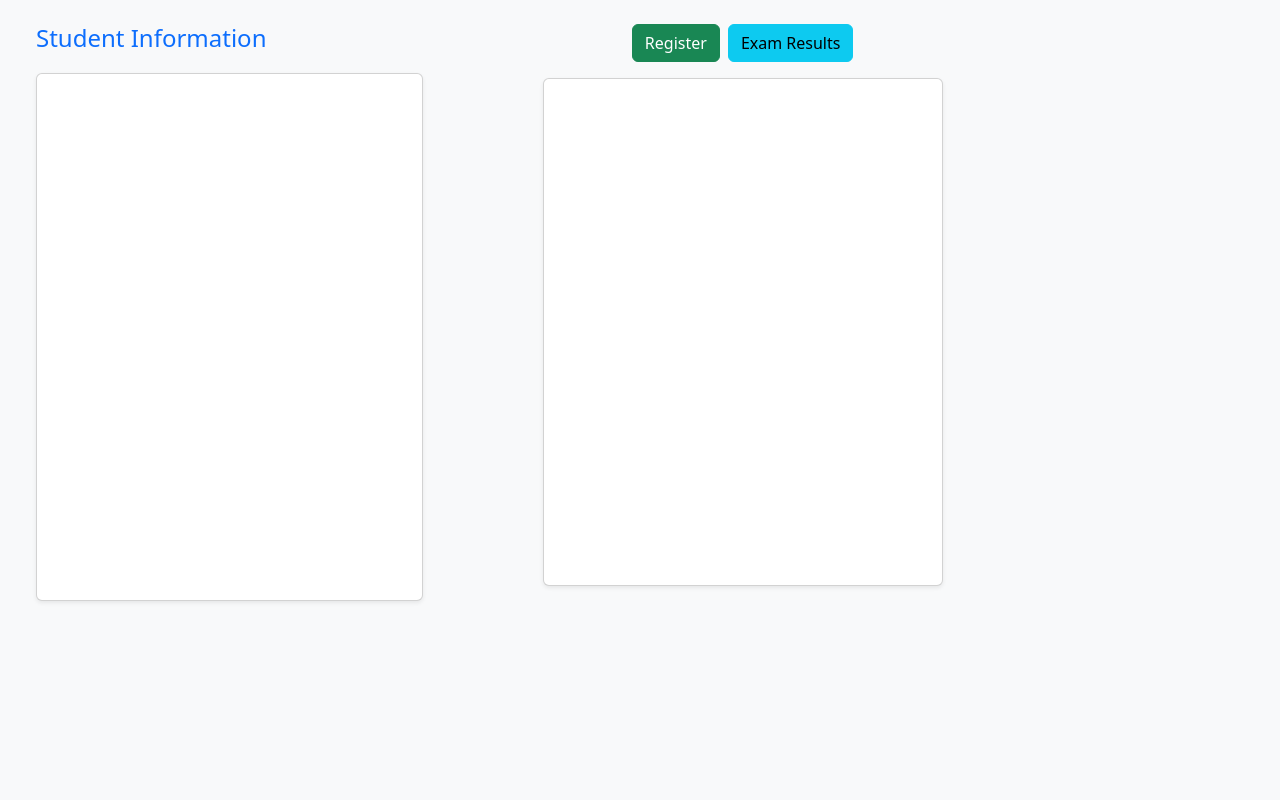
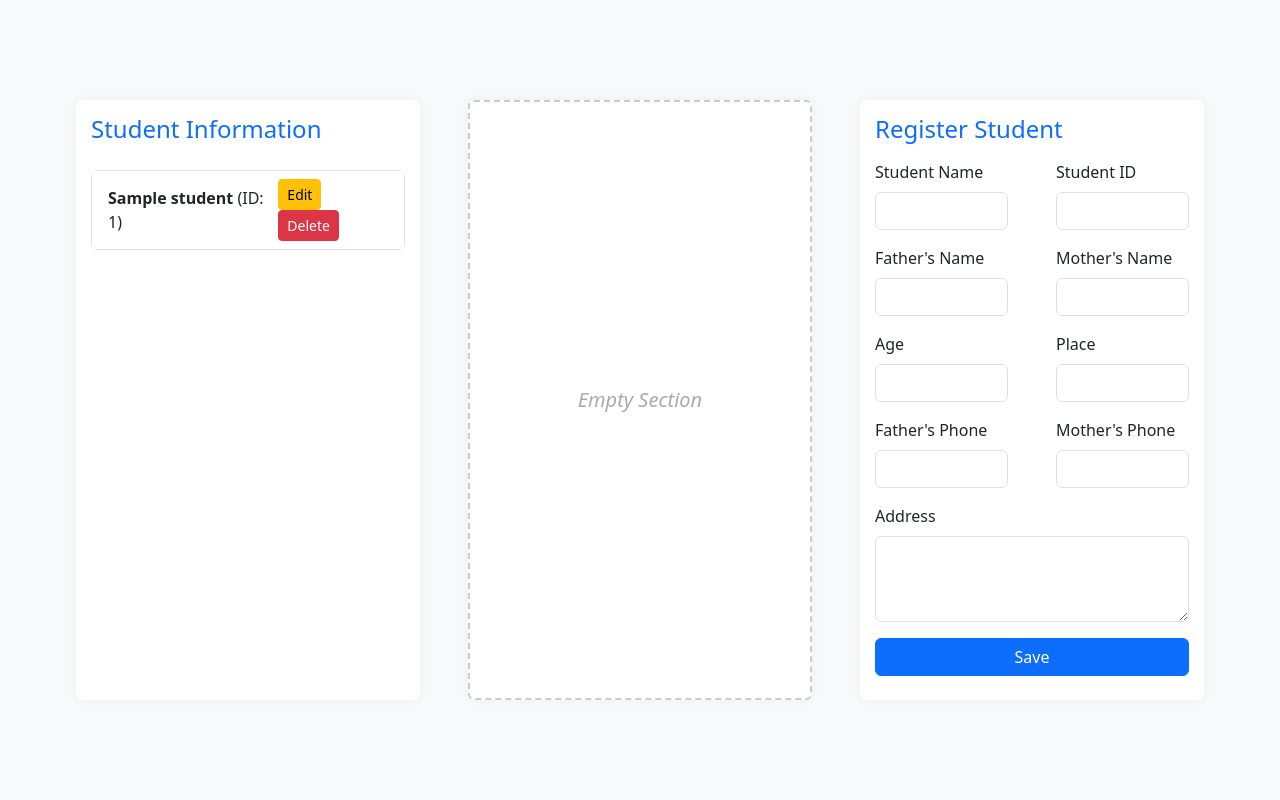
Before and after one commit to balaganesh-v/student_details, a Flask app: template templates/index.html in a window 1280 px wide. Run offline with Flask 3, Linux system fonts and the light colour scheme; the template is opened without the code that fills it: most values are stand-ins (such as "Sample title", 1, 10 or a date in 2020).

Commit message:
Add the Edit and Delete Buttons in the student Details

```diff
--- a/app.py
+++ b/app.py
@@ -1,19 +1,31 @@
-from flask import Flask, render_template, request, redirect, url_for
+from flask import Flask,flash, render_template, request, redirect, url_for
 from db import db_connection, insert_student
 
 app = Flask(__name__)
+app.secret_key='your-secret-key'
+
 
 @app.route('/')
 def index():
+    connection = db_connection()
+    if connection:
+        try:
+            with connection.cursor() as cursor:
+                cursor.execute("SELECT * FROM students_information")
+                students = cursor.fetchall()
+            print(students)
+        except Exception as e:
+            print(f"Error fetching students: {e}")
+        finally:
+            connection.close()
+    return render_template("index.html",students=students)
 
-    return render_template("index.html")
 
-students=[]
-@app.route('/register', methods=['GET', 'POST'])
+students = []
+
+@app.route('/register', methods=['POST'])
 def register():
     if request.method == 'POST':
-        print(request.form)
-        # breakpoint()
         student = {
             'student_name': request.form.get('studentName'),
             'student_id': request.form.get('studentId'),
@@ -25,11 +37,15 @@ def register():
             'address': request.form.get('address'),
             'place': request.form.get('place'),
         }
-        print(student)
-        students.append(student)
-        insert_student(student)
-        return redirect(url_for('/register'))
-    return render_template('register.html')
+        insert_student(student)  # Assuming this saves student in DB or storage
+        students.append(student)  # Local list update if needed
+        flash('Registration successful!', 'success')
+        return redirect(url_for('index'))
+    else:
+        flash('Invalid request method.', 'warning')
+        return redirect(url_for('index'))
+
+
 
 @app.route('/student_info')
 def student_info():
@@ -46,5 +62,7 @@ def student_info():
             connection.close()
     return render_template('student_info.html', students=students)
 
+
+
 if __name__ == '__main__':
     app.run(debug=True)
--- a/templates/index.html
+++ b/templates/index.html
@@ -1,81 +1,186 @@
 <!DOCTYPE html>
 <html lang="en">
+
 <head>
   <meta charset="UTF-8" />
   <meta name="viewport" content="width=device-width, initial-scale=1" />
-  <title>Student Register Page</title>
-  <!-- Bootstrap CSS CDN -->
+  <title>Student Registration Page</title>
   <link href="https://cdn.jsdelivr.net/npm/bootstrap@5.3.0/dist/css/bootstrap.min.css" rel="stylesheet" />
   <style>
+    html,
     body {
+      height: 100%;
+      margin: 0;
       background-color: #f8f9fa;
     }
-    iframe {
-      width: 100%;
-      height: 500px;
-      border: none;
-      border-radius: 0.375rem;
+
+    body {
+      display: flex;
+      align-items: center;
+      justify-content: center;
+      min-height: 100vh;
+      padding: 20px;
     }
-    /* Center content inside the right column */
-    .right-content {
+
+    .container-fluid {
+      width: 90vw;
+      /* responsive width, 90% of viewport width */
+      max-width: 1600px;
+      /* max width limit */
+      height: 600px;
+      display: flex;
+      align-items: stretch;
+    }
+
+    .row {
+      flex-grow: 1;
+      display: flex;
+      gap: 1.5rem;
+    }
+
+    .col-md-4 {
+      flex: 1;
+      min-width: 250px;
+      /* don't shrink too small */
       display: flex;
       flex-direction: column;
-      align-items: center; /* center horizontally */
-      gap: 1rem;
     }
-    /* Limit width of iframe container */
-    .iframe-container {
-      width: 100%;
-      max-width: 400px; /* nice size in 4 cols */
+
+    .equal-section {
+      background-color: #fff;
+      border-radius: 0.375rem;
+      padding: 15px;
+      box-shadow: 0 0 10px rgba(0, 0, 0, 0.05);
+      flex: 1;
+      display: flex;
+      flex-direction: column;
+      overflow: hidden;
     }
-    .student_details{
-      margin-top:20px;
+
+
+    .student-list {
+      overflow-y: auto;
+      margin-top: 10px;
+    }
+
+    .empty-box {
+      border: 2px dashed #ccc;
+      flex-grow: 1;
+      display: flex;
+      align-items: center;
+      justify-content: center;
+      color: #aaa;
+      font-style: italic;
+      font-size: 1.25rem;
+    }
+
+    form {
+      flex-grow: 1;
+      overflow-y: auto;
     }
   </style>
 </head>
-<body class="p-4">
 
+<body>
   <div class="container-fluid">
     <div class="row">
 
-    <!-- Left Column -->
+      <!-- Left Section: Student Info -->
       <div class="col-md-4">
-      <h4>
-        <a href="#" class="text-decoration-none text-primary" onclick="loadPage('student_info.html')">
-          Student Information
-        </a>
-        <div class="student_details card shadow-sm iframe-container">
+        <div class="equal-section">
+          <h4 class="text-primary mb-3">Student Information</h4>
+          <ul class="list-group student-list">
             <div class="student_detail card-body p-0">
-            <iframe  class="student_details" id="student_details" title="Content Area"></iframe>
+              {% for student in students %}
+              <li class="list-group-item d-flex justify-content-between align-items-center">
+                <div>
+                  <strong>{{ student.student_name }}</strong> (ID: {{ student.student_id }})
+                </div>
+                <!-- <span class="badge bg-primary rounded-pill">{{ student.place }}</span> -->
+                <div>
+                  <a class="btn btn-sm btn-warning me-1">Edit</a>
+                  <a  class="btn btn-sm btn-danger">Delete</a>
+                </div>
+              </li>
+              {% else %}
+              <li class="list-group-item text-muted">No students found.</li>
+              {% endfor %}
+          </ul>
         </div>
       </div>
-      </h4>
+
+      <!-- Middle Section: Empty Box -->
+      <div class="col-md-4">
+        <div class="equal-section empty-box">
+          Empty Section
+        </div>
       </div>
 
-    <!-- Right Column centered content -->
-    <div class="col-md-6">
-      <div class="right-content">
-        <div class="d-flex justify-content-center gap-2">
-          <button class="btn btn-success" onclick="loadPage('/register')">Register</button>
-          <button class="btn btn-info" onclick="loadPage('results.html')">Exam Results</button>
+      <!-- Right Section: Register Form -->
+      <div class="col-md-4">
+        <div class="equal-section">
+          <h4 class="text-primary mb-3">Register Student</h4>
+          <form action="/register" method="POST">
+
+            <div class="row mb-3">
+              <div class="col">
+                <label for="studentName" class="form-label">Student Name</label>
+                <input type="text" id="studentName" name="studentName" class="form-control" required />
+              </div>
+              <div class="col">
+                <label for="studentId" class="form-label">Student ID</label>
+                <input type="text" id="studentId" name="studentId" class="form-control" required />
+              </div>
             </div>
 
-        <div class="card shadow-sm iframe-container">
-          <div class="card-body p-0">
-            <iframe id="contentFrame" title="Content Area"></iframe>
+            <div class="row mb-3">
+              <div class="col">
+                <label for="fatherName" class="form-label">Father's Name</label>
+                <input type="text" id="fatherName" name="fatherName" class="form-control" />
+              </div>
+              <div class="col">
+                <label for="motherName" class="form-label">Mother's Name</label>
+                <input type="text" id="motherName" name="motherName" class="form-control" />
               </div>
             </div>
+
+            <div class="row mb-3">
+              <div class="col">
+                <label for="age" class="form-label">Age</label>
+                <input type="number" id="age" name="age" class="form-control" min="1" />
+              </div>
+              <div class="col">
+                <label for="place" class="form-label">Place</label>
+                <input type="text" id="place" name="place" class="form-control" />
+              </div>
+            </div>
+
+            <div class="row mb-3">
+              <div class="col">
+                <label for="fatherPhone" class="form-label">Father's Phone</label>
+                <input type="text" id="fatherPhone" name="fatherPhone" class="form-control" />
+              </div>
+              <div class="col">
+                <label for="motherPhone" class="form-label">Mother's Phone</label>
+                <input type="text" id="motherPhone" name="motherPhone" class="form-control" />
+              </div>
+            </div>
+
+            <div class="mb-3">
+              <label for="address" class="form-label">Address</label>
+              <textarea id="address" name="address" class="form-control" rows="3"></textarea>
+            </div>
+
+            <div class="d-grid">
+              <button type="submit" class="btn btn-primary">Save</button>
+            </div>
+
+          </form>
         </div>
       </div>
 
     </div>
   </div>
+</body>
 
-<script>
-  function loadPage(page) {
-    document.getElementById("contentFrame").src = page;
-  }
-</script>
-
-</body>
 </html>
```
Also changed, not shown: templates/register.html (deleted, +0 -88 lines), templates/student_info.html (deleted, +0 -14 lines). Lines whose indentation alone changed are shown as unchanged.
